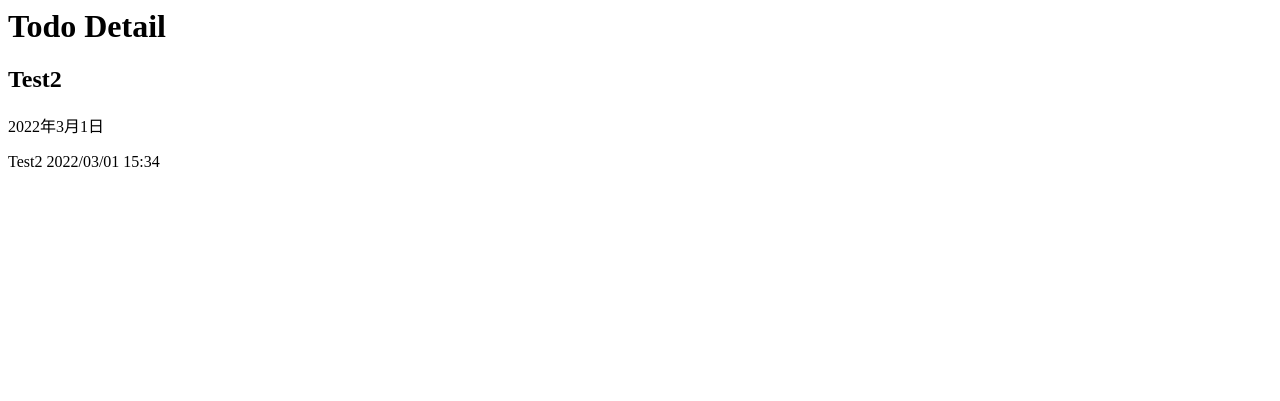
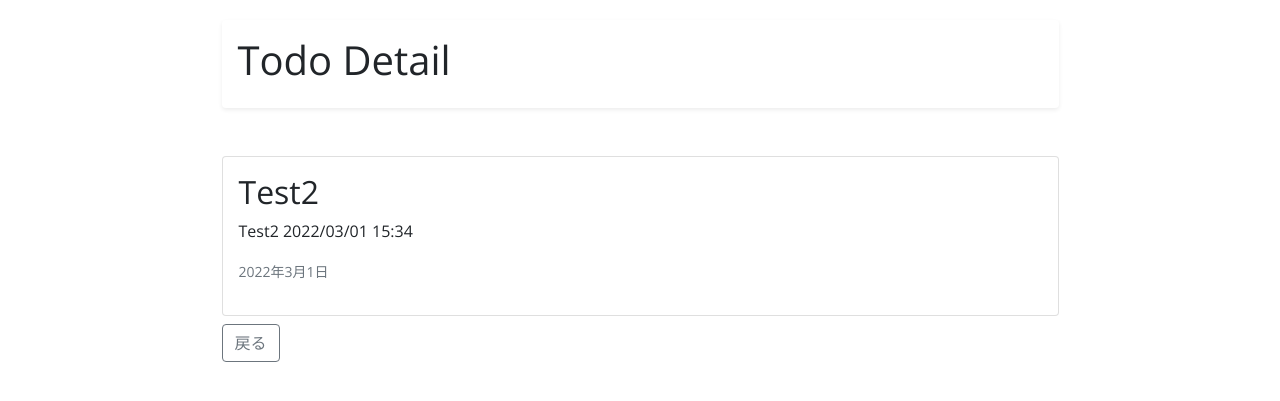
Before and after one commit to sh-in/djangotodo, a Django app: page /detail/2 in a window 1280 px wide. Shown: the top 401 px of the page. Run offline with Django 4.2, Linux system fonts and the light colour scheme; data comes from the database, SQL or seed files in the repository.

Commit message:
update layouts

```diff
--- /dev/null
+++ b/todoapp/templates/todoapp/base.html
@@ -0,0 +1,31 @@
+<!DOCTYPE html>
+<html lang="ja">
+<head>
+    <meta charset="UTF-8">
+    <meta http-equiv="X-UA-Compatible" content="IE=edge">
+    <meta name="viewport" content="width=device-width, initial-scale=1.0">
+    <title>Todo List</title>
+    <link href="https://cdn.jsdelivr.net/npm/bootstrap@5.0.0-beta1/dist/css/bootstrap.min.css" rel="stylesheet" integrity="sha384-giJF6kkoqNQ00vy+HMDP7azOuL0xtbfIcaT9wjKHr8RbDVddVHyTfAAsrekwKmP1" crossorigin="anonymous">
+    <link rel="preconnect" href="https://fonts.googleapis.com">
+    <link rel="preconnect" href="https://fonts.gstatic.com" crossorigin>
+    <link href="https://fonts.googleapis.com/css2?family=Open+Sans:wght@300;400&display=swap" rel="stylesheet">
+    <style>
+        body{
+            padding-top: 20px;
+            font-family: 'Open Sans', sans-serif;
+        }
+    </style>
+</head>
+<body>
+    <div class="container">
+        <div class="w-75 mx-auto">
+            <div class="shadow-sm p-3 mb-5 bg-white rounded">
+                {% block header %}
+                {% endblock header %}
+            </div>
+            {% block content %}
+            {% endblock content %}
+        </div>
+    </div>
+</body>
+</html>
--- a/todoapp/templates/todoapp/todoapp_detail.html
+++ b/todoapp/templates/todoapp/todoapp_detail.html
@@ -1,7 +1,16 @@
+{% extends 'todoapp/base.html' %}
+
+{% block header %}
 <h1>Todo Detail</h1>
+{% endblock header %}
 
-<div>
-    <h2>{{task.title}}</h2>
-    <p>{{task.deadline}}</p>
-    <p>{{task.description}}</p>
+{% block content %}
+<div class="card">
+    <div class="card-body">
+        <h2>{{task.title}}</h2>
+        <p>{{task.description}}</p>
+        <p><small class="text-muted">{{task.deadline}}</small></p>
+    </div>
 </div>
+<a class="btn btn-outline-secondary mt-2" href="{% url 'list' %}" role="button">戻る</a>
+{% endblock content %}
```
Also changed, not shown: todoapp/templates/todoapp/todoapp_confirm_delete.html (+11 -2 lines), todoapp/templates/todoapp/todoapp_form.html (+10 -1 lines), todoapp/templates/todoapp/todoapp_list.html (+14 -5 lines).
